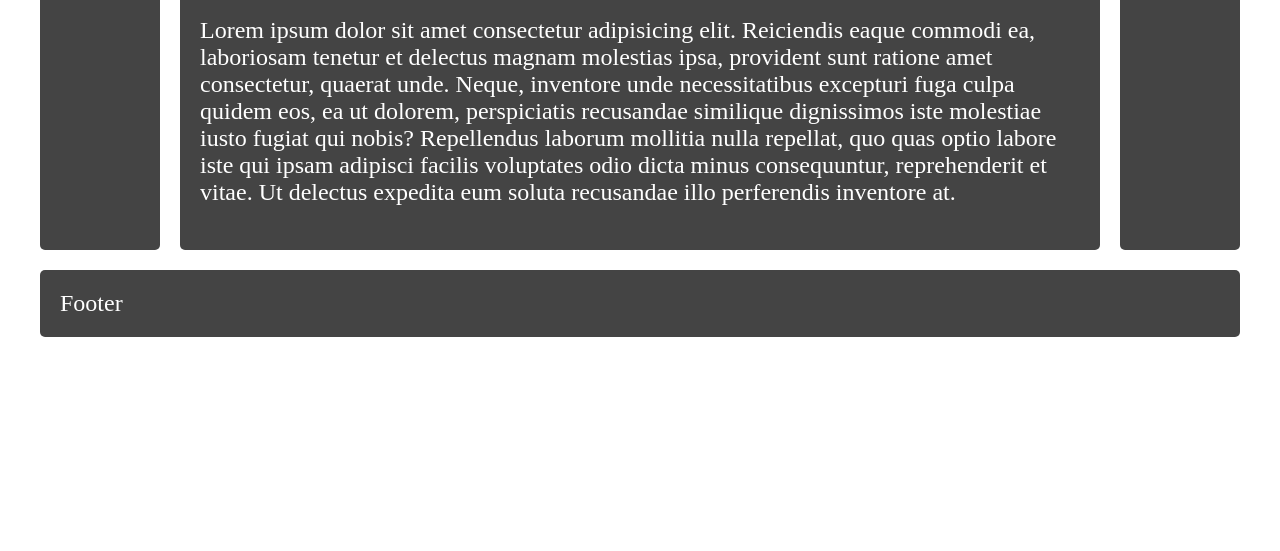
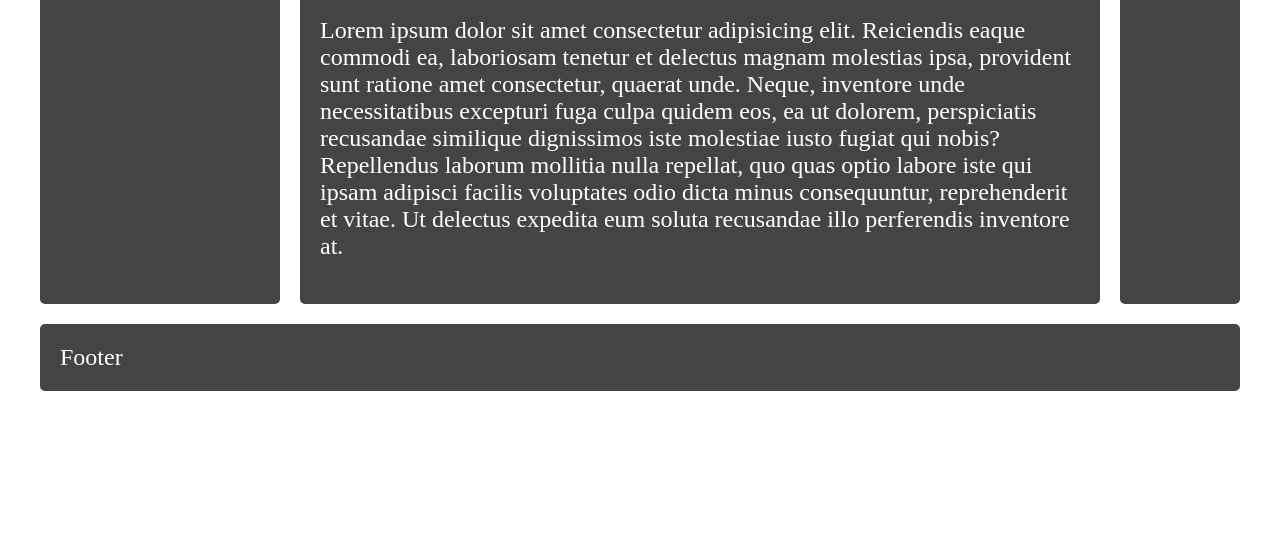
Before and after one commit to jeqbrown/resume-builder, a plain HTML site: page index.html in a window 1280 px wide. Shown: the part 249-800 px from the top of the page. Drawn offline with Linux system fonts and the light colour scheme.

Commit message:
css changes

```diff
--- a/css/layout.css
+++ b/css/layout.css
@@ -35,7 +35,7 @@ body {
 
 @media only screen and (min-width: 600px) {
     .wrapper {
-        grid-template-columns: 120px auto;
+        grid-template-columns: 240px auto;
         grid-template-areas:
             "header header"
             "sidebar content"
@@ -47,7 +47,7 @@ body {
 @media only screen and (min-width: 800px) {
     .wrapper {
         grid-gap: 20px;
-        grid-template-columns: 120px auto 120px;
+        grid-template-columns: 240px auto 120px;
         grid-template-areas:
         "header header header"
         "sidebar content sidebar2"
```
